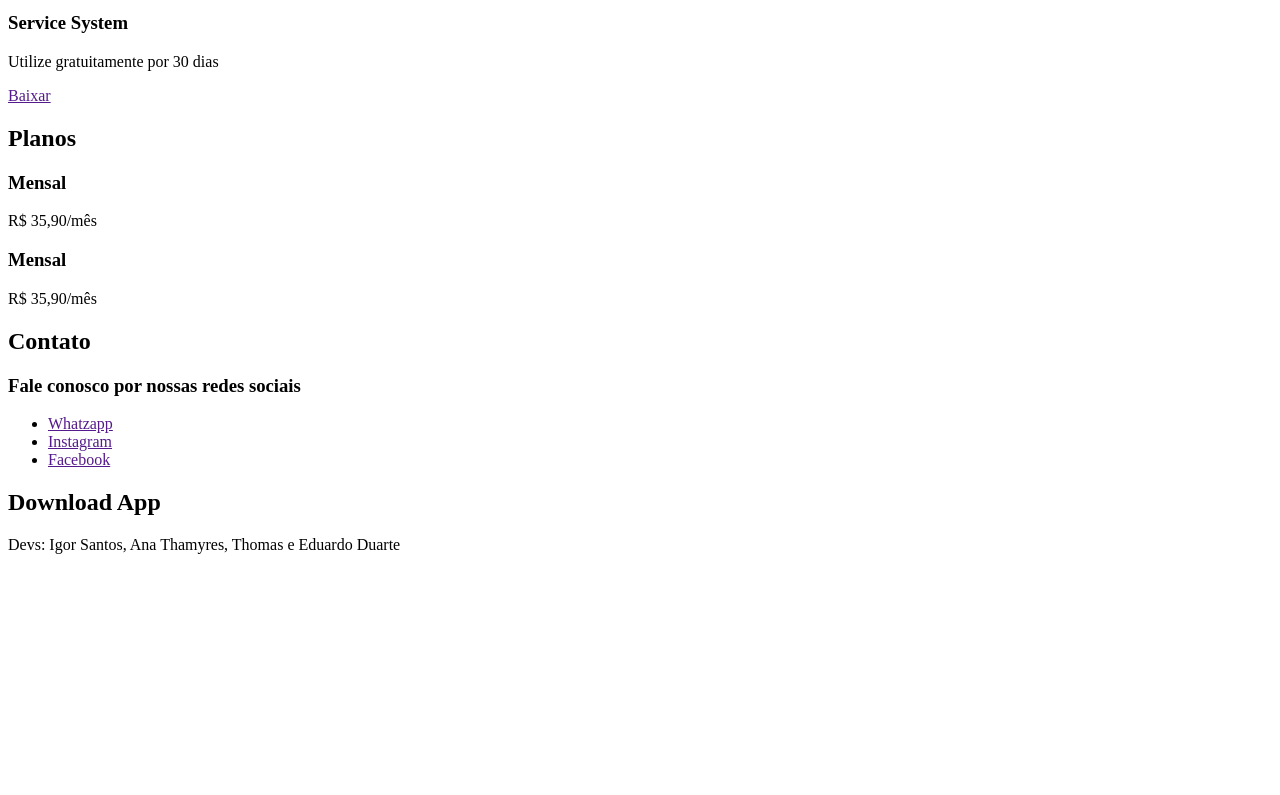
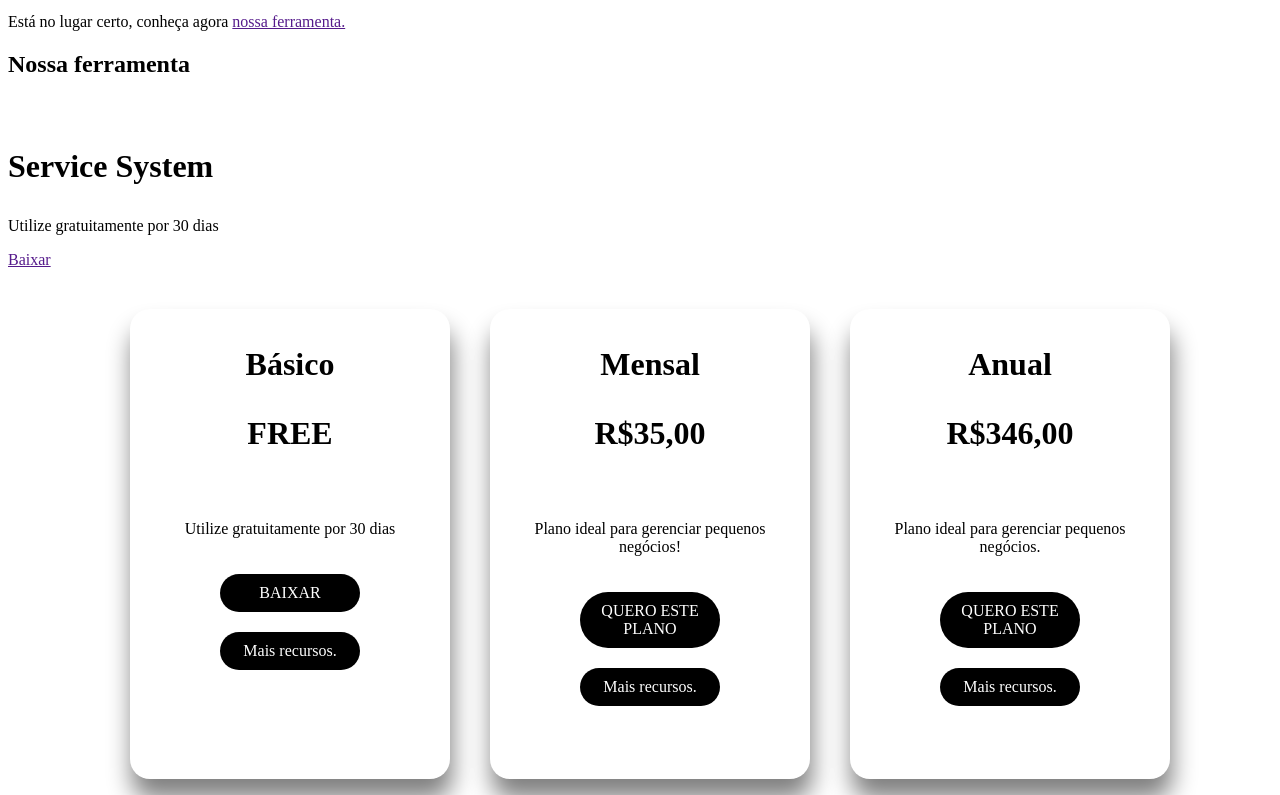
Before and after one commit to IgorIfpe/HomePageServiceSystem, a plain HTML site: page index.html in a window 1280 px wide. Shown: the part 865-1660 px from the top of the page. Before the commit the page ends 1435 px from the top, so only its background shows below. Drawn offline with nearby package versions, Linux system fonts and the light colour scheme; files that its build step writes are made by us from their sources.

Commit message:
versao 1

```diff
--- /dev/null
+++ b/css/_base_Thamyres_lg.scss
@@ -0,0 +1,54 @@
+.container{
+	width: 1150 px;
+ 	padding: 20px;
+	display: flex;
+	align-items: center;
+	justify-content: center;
+	flex-wrap: wrap;
+}
+
+.container .card{
+    width: 300px;
+    margin: 20px;
+}
+
+.container .card h2, h3{
+    font-size: 2rem;
+}
+
+.container .card .content{
+    padding: 20px;
+    text-align: center;
+}
+
+.container .card .container p{
+    color: green;
+    transition: 0.5s;
+}
+
+.container .card .content a{
+    position: relative;
+    display: inline-block;
+    padding: 10px 20px;
+    background-color: #000;
+    color: #fff;
+    border-radius: 40px;
+    text-decoration: none;
+    transition: 0.5s;
+    outline: none;
+    margin-top: 20px;
+}
+
+.container .card:hover{
+    box-shadow: 2px 20px 25px $primary-color;
+    border-color: gray;
+}
+
+.container .card:hover .content p{
+    color: #fff;
+}
+
+.container .card:hover .content a{
+    color: black;
+    background-color: white;
+}
--- /dev/null
+++ b/css/_base_Thamyres_md.scss
@@ -0,0 +1,56 @@
+.container{
+	width: 1150 px;
+ 	padding: 20px;
+	display: flex;
+	align-items: center;
+	justify-content: center;
+	flex-wrap: wrap;
+}
+
+.container .card{
+    height: 450px;
+    padding: 10px;
+    width: 200px;
+}
+
+.container .card h2, h3{
+    font-size: 2rem;
+}
+
+.container .card .content{
+    padding: 20px;
+    text-align: center;
+}
+
+.container .card .container p{
+    color: green;
+    transition: 0.5s;
+}
+
+.container .card .content a{
+    position: relative;
+    display: inline-block;
+    padding: 10px 20px;
+    background-color: #000;
+    color: #fff;
+    border-radius: 50px;
+    text-decoration: none;
+    transition: 0.5s;
+    outline: none;
+    margin-top: 20px;
+}
+
+.container .card:hover{
+
+    box-shadow: 2px 20px 25px $primary-color;
+    border-color: gray;
+}
+
+.container .card:hover .content p{
+    color: #fff;
+}
+
+.container .card:hover .content a{
+    color: black;
+    background-color: white;
+}
--- /dev/null
+++ b/css/_base_Thamyres_xs.scss
@@ -0,0 +1,71 @@
+.container{
+	width: 1150 px;
+ 	padding: 40px;
+	display: flex;
+	align-items: center;
+	justify-content: center;
+	flex-wrap: wrap;
+}
+
+
+.container .card{
+    position: relative;
+    padding: 10px;
+    width: 300px;
+    left: 10px;
+    height: 380px;
+    background-color: #fff;
+    margin: 20px;
+    //border: 1px solid black;
+    box-shadow: 2px 20px 25px gray;
+    border-radius: 20px;
+    overflow: hidden;
+    transition: 0.5s;
+    text-align: center;
+}
+
+.container .card h2, h3{
+    font-size: 2rem;
+}
+
+.container .card .content{
+    padding: 20px;
+    text-align: center;
+}
+
+.container .card .container p{
+    color: green;
+    transition: 0.5s;
+}
+
+.container .card .content a{
+    position: relative;
+    display: inline-block;
+    padding: 10px 20px;
+    background-color: #000;
+    color: #fff;
+    width: 100px;
+    text-align: center;
+    border-radius: 10px;
+    text-decoration: none;
+    transition: 0.5s;
+    outline: none;
+    margin-top: 20px;
+}
+
+.container .card:hover{
+    background-image: $gradient-green;
+    color: white;
+    margin-top: -30px;
+    box-shadow: 2px 20px 25px $primary-color;
+    border-color: gray;
+}
+
+.container .card:hover .content p{
+    color: #fff;
+}
+
+.container .card:hover .content a{
+    color: black;
+    background-color: white;
+}
--- a/css/_colors.scss
+++ b/css/_colors.scss
@@ -4,3 +4,4 @@ $primary-color: #003d33;
 $color-variation-1: #439889;
 $color-variation-2: #00695c;
 $color-variation-3: #003d33;
+$gradient-green: linear-gradient(to right, $color-variation-1, $color-variation-2, $color-variation-3);
--- a/css/main.scss
+++ b/css/main.scss
@@ -12,10 +12,16 @@ $breakpoints: (
 
 //Tratamento para diferents tipos de telas
 @media (min-width: map-get($breakpoints, xs)) {
+  @import "_base_Thamyres_xs";
 
 }
 
 //Desktop
+@media (min-width: map-get($breakpoints, md)) {
+  @import "_base_Thamyres_md";
+}
+
+//Desktop
 @media (min-width: map-get($breakpoints, lg)) {
-
+  @import "_base_Thamyres_lg";
 }
--- a/index.html
+++ b/index.html
@@ -6,7 +6,7 @@
     <meta name="viewport" content="width=device-width, initial-scale=1.0">
 
     <link rel="shortcut icon" href="img/logo-512.png" type="image/x-icon">
-    <link rel="stylesheet" href="main.css">
+    <link rel="stylesheet" href="css/main.css">
     <title>Service System</title>
 </head>
 <body>
@@ -66,21 +66,55 @@
 
     </section>
 
+    <!-- Seção planos -->
     <section>
-        <h2>Planos</h2>
+        <!--<h2>Planos</h2>-->
 
-        <div>
-            <h3>Mensal</h3>
+        <div class="container">
 
-            <p>R$ 35,90/mês</p>
-        </div>
+            <!---- Plano Básico - Card 1 -->
+            <div class="card">
+                <h2>Básico</h2>
+                <h3>FREE</h3>
+                <div class="content">
+                    <p> Utilize gratuitamente por 30 dias</p>
+                    <a href="#"> BAIXAR </a>
+                    <br>
+                    <a href="#"> Mais recursos.</a>
+                </div>
+            </div>
 
-        <div>
-            <h3>Mensal</h3>
+            <!--- Plano Mensal - Card 2-->
+            <div class="card">
+                <h2>Mensal</h2>
+                <h3>R$35,00</h3>
 
-            <p>R$ 35,90/mês</p>
-        </div>
+                <div class="content">
+                    <p>Plano ideal para gerenciar pequenos negócios! </p>
+                    <a href="#"> QUERO ESTE PLANO</a>
+                    <br>
+                    <a href="#"> Mais recursos.</a>
+                </div>
+            </div>
+
+            <!----- Plano Anual - Card 3 -->
+            <div class="card">
+                <h2>Anual</h2>
+                <h3>R$346,00</h3>
+                <div class="content">
+                    <p> Plano ideal para gerenciar pequenos negócios.</p>
+                    <a href="#"> QUERO ESTE PLANO</a>
+                <br>
+                    <a href="#"> Mais recursos.</a>
+                </div>
+            </div>
+
+    </div>
     </section>
+
+
+
+
 
     <section>
         <h2>Contato</h2>
```
Also changed, not shown: css/main.css, 1 other file.
